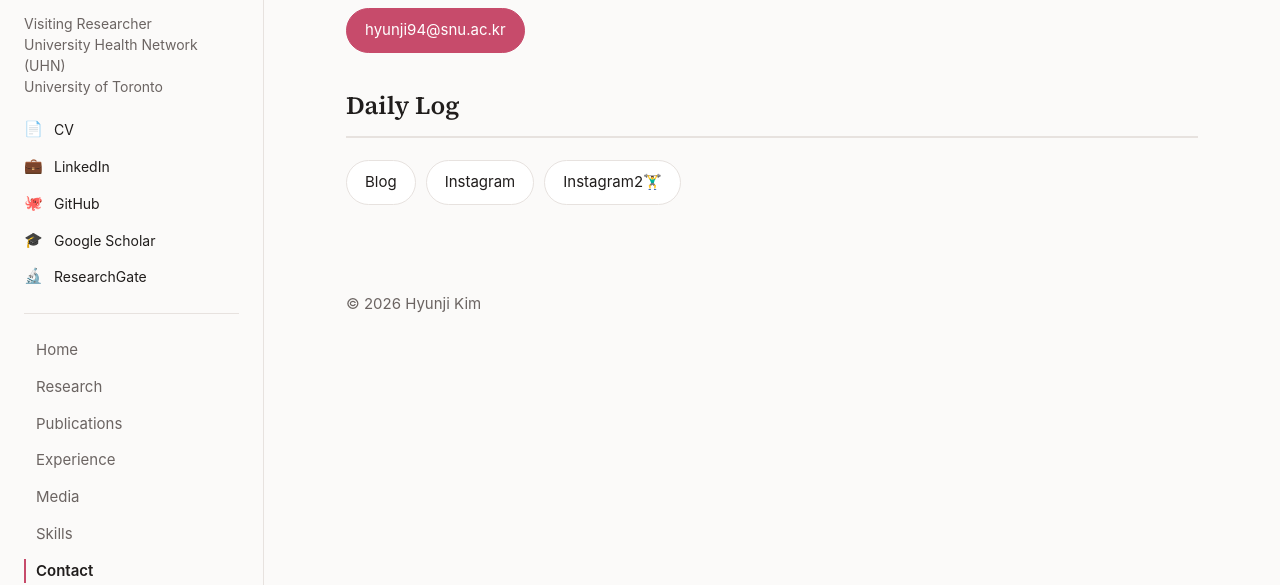
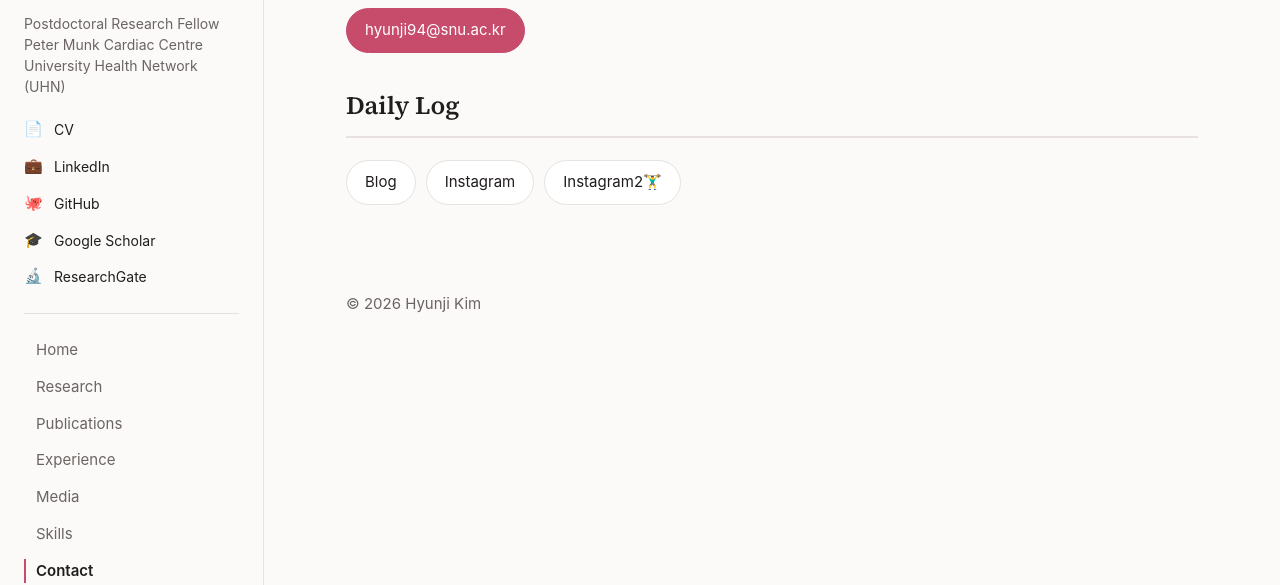
Before and after one commit to HyunjiKimv/hyunjikimv.github.io, a plain HTML site: page contact.html in a window 1280 px wide. Shown: the part 215-800 px from the top of the page. Drawn offline with Linux system fonts and the light colour scheme.

Commit message:
Update contact.html

```diff
--- a/contact.html
+++ b/contact.html
@@ -21,7 +21,7 @@
         <p class="sidebar-location">Toronto, Canada</p>
       </div>
     </div>
-    <p class="sidebar-role">Visiting Researcher<br>University Health Network (UHN)<br>University of Toronto</p>
+    <p class="sidebar-role">Postdoctoral Research Fellow<br>Peter Munk Cardiac Centre<br>University Health Network (UHN)</p>
     <div class="sidebar-links">
       <a href="https://drive.google.com/file/d/1wwev5_-OX1BcI0KfvLyifdSJuhHzYDey/view?usp=sharing" target="_blank" rel="noopener" aria-label="CV"><span class="link-icon">📄</span><span class="link-label">CV</span></a>
       <a href="https://www.linkedin.com/in/hyunjikim1/" target="_blank" rel="noopener" aria-label="LinkedIn"><span class="link-icon">💼</span><span class="link-label">LinkedIn</span></a>
```
